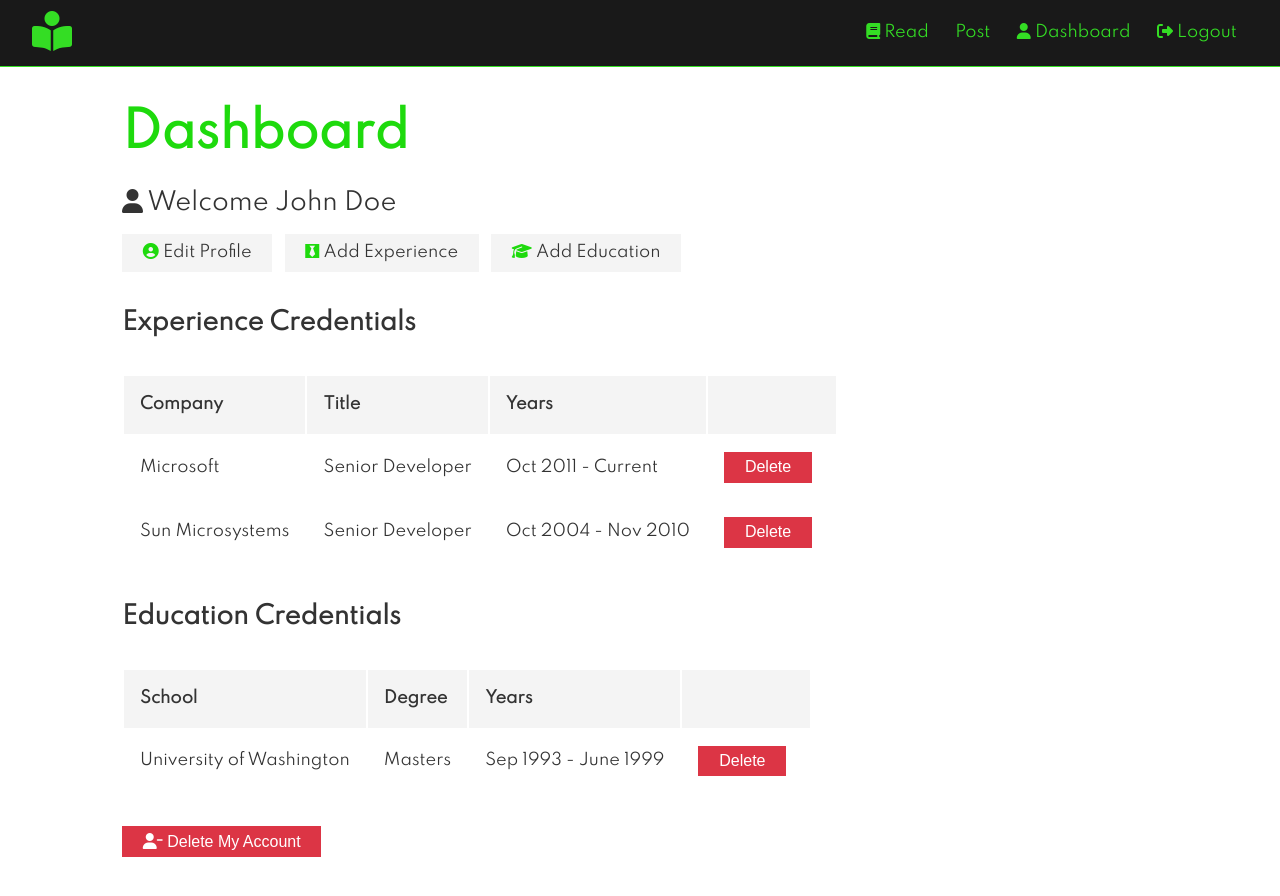
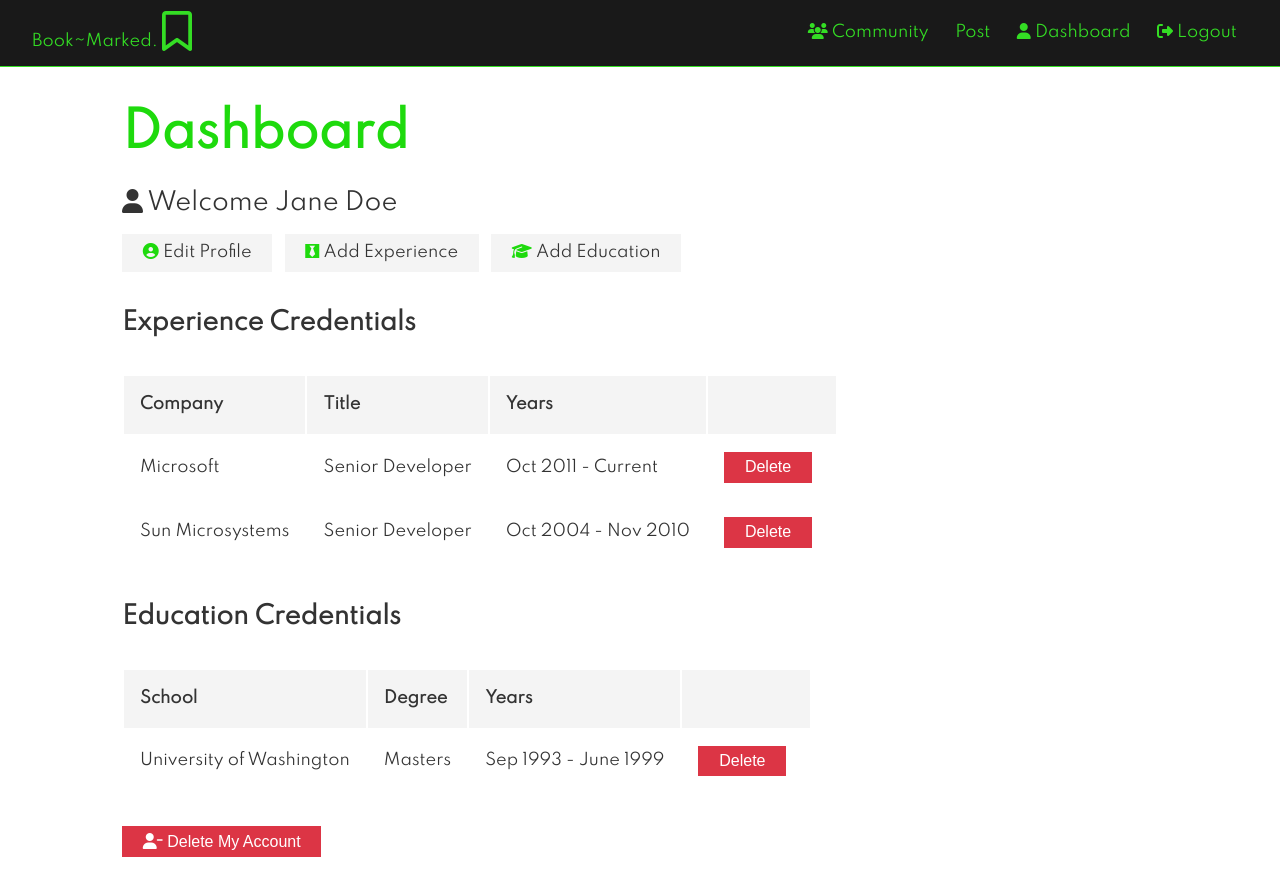
Before and after one commit to lebogangolifant/book-marked, a plain HTML site: page dist/dashboard.html in a window 1280 px wide. Drawn offline with Linux system fonts and the light colour scheme; some icons are missing.

Commit message:
updave navbar logo

```diff
--- a/dist/dashboard.html
+++ b/dist/dashboard.html
@@ -4,7 +4,7 @@
 <head>
     <meta charset="UTF-8">
     <meta name="viewport" content="width=device-width, initial-scale=1.0">
-    <title>Profile - Books Collection</title>
+    <title>my dashboard @ Book~Marked.</title>
     <link rel="stylesheet" href="css/style.min.css">
     <!-- font awesome kit -->
     <script src="https://kit.fontawesome.com/bcdb4329ce.js" crossorigin="anonymous"></script>
@@ -20,8 +20,8 @@
             <!-- brand logo -->
             <div class="brand-logo-left">
                 <div class="brand-logo-wrapper">
-                    <a href="dashboard.html">
-                        <i class="fas fa-book-reader"></i>
+                    <a href="index.html">
+                      <span>Book~Marked.</span> <i class="far fa-bookmark"></i>
                     </a>
                     <!--<img src="../img/brand-logo.png" alt="book stack"><div>Icons made by <a href="https://www.flaticon.com/authors/payungkead" title="Payungkead">Payungkead</a> from <a href="https://www.flaticon.com/" title="Flaticon">www.flaticon.com</a></div>-->
                     <!-- Icons made by <a href="https://www.flaticon.com/authors/payungkead" title="Payungkead">Payungkead</a> from <a href="https://www.flaticon.com/" title="Flaticon"> www.flaticon.com</a>-->
@@ -32,8 +32,8 @@
             <nav class="nav-wrapper">
                 <div class="nav-link-right">
                     <div class="nav-link-wrapper">
-                        <a href="user.html">
-                            <i class="fas fa-book"> </i> Read
+                        <a href="users.html">
+                            <i class="fas fa-users"> </i> Community
                         </a>
                     </div>
                     <div class="nav-link-wrapper">
@@ -60,7 +60,7 @@
             <h1 class="large text-primary">
                 Dashboard
               </h1>
-              <p class="lead"><i class="fas fa-user"></i> Welcome John Doe</p>
+              <p class="lead"><i class="fas fa-user"></i> Welcome Jane Doe</p>
               <div class="dash-buttons">
                 <a href="create-profile.html" class="btn">
                   <i class="fas fa-user-circle text-primary"></i> Edit Profile
```
